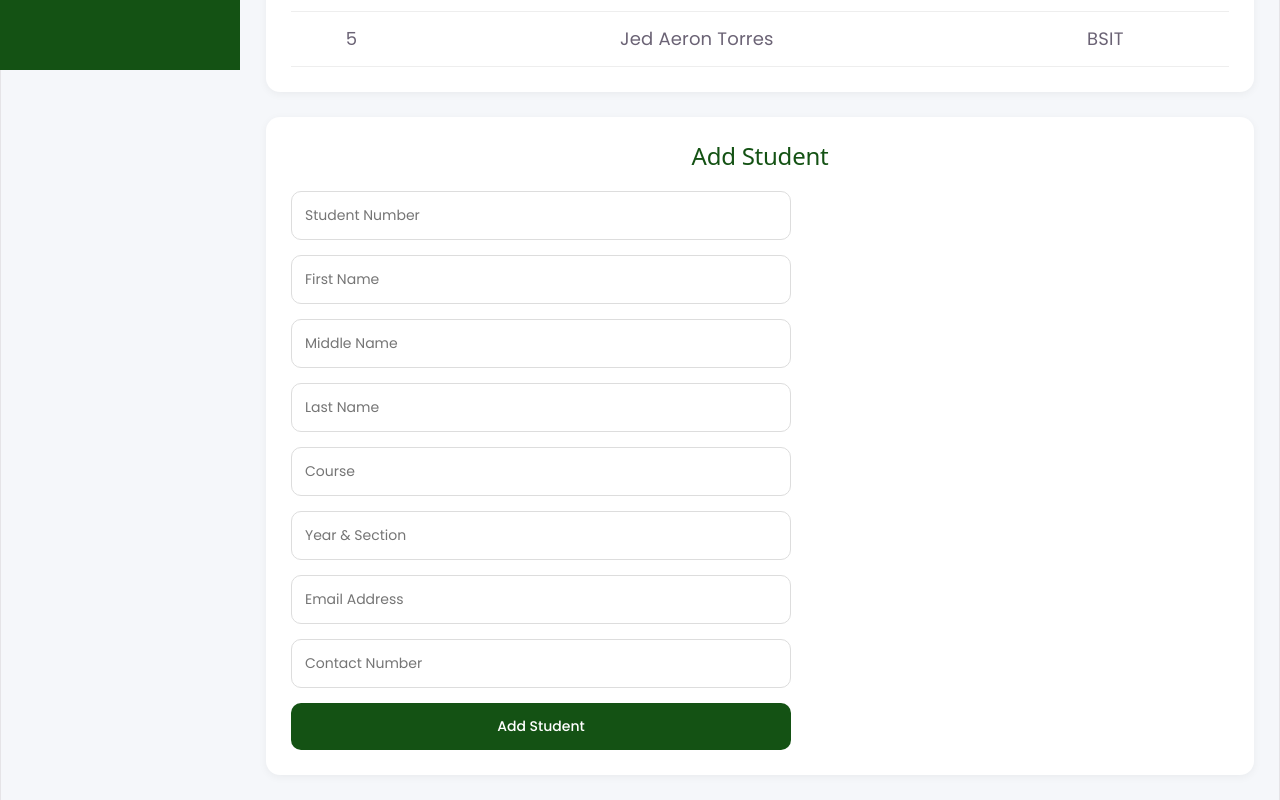
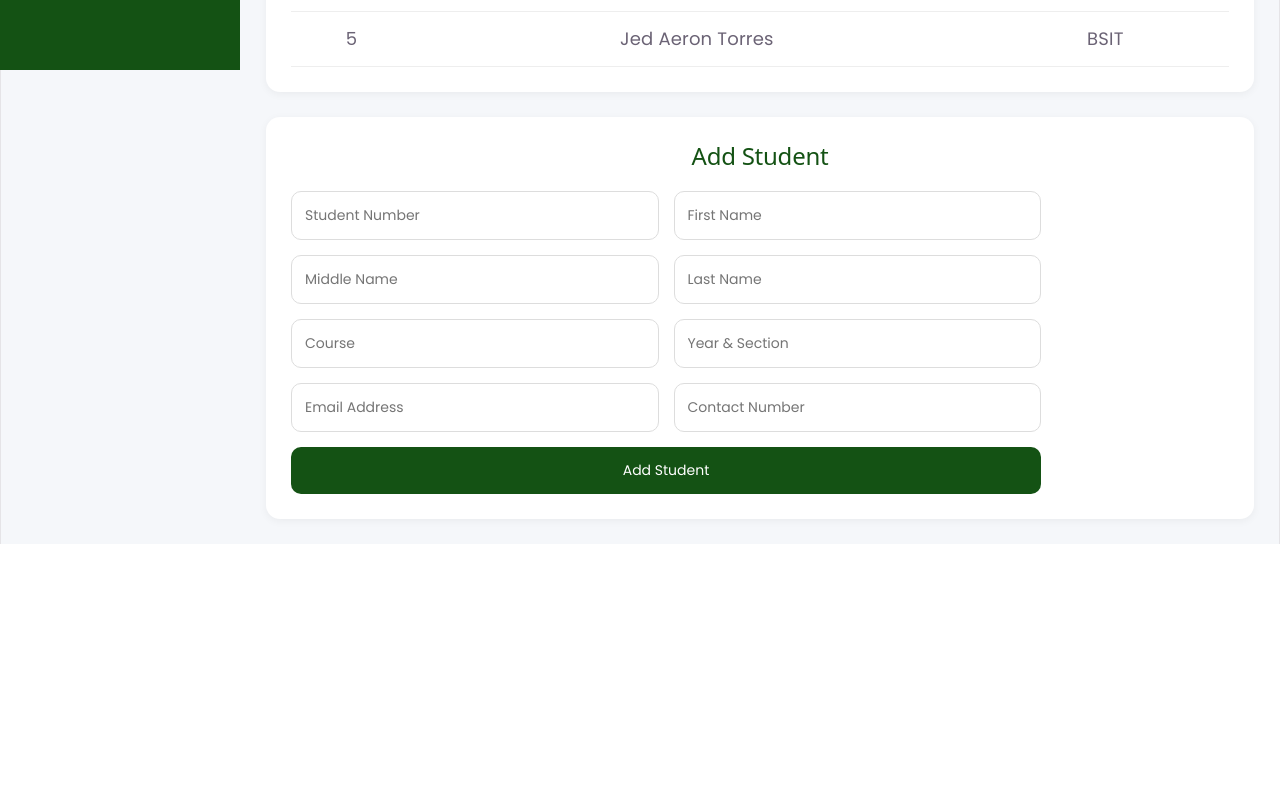
Before and after one commit to jedaerontorres-hub/student-portal, a React (Vite) app: page / in a window 1280 px wide. Shown: the part 730-1530 px from the top of the page. After the commit the page ends 1274 px from the top, so only its background shows below. Built offline with nearby package versions, Linux system fonts and the light colour scheme.

Commit message:
updated UI design

```diff
--- a/src/App.css
+++ b/src/App.css
@@ -194,14 +194,16 @@
   margin-bottom:20px;
 }
 
-form{
-  display:flex;
-  flex-direction:column;
+/* 2-column layout */
+.student-form{
+  display:grid;
+  grid-template-columns:repeat(2, 1fr);
   gap:15px;
-  max-width:500px;
+  max-width:750px;
 }
 
-form input{
+/* inputs */
+.student-form input{
   width:100%;
   padding:13px;
   border:1px solid #ddd;
@@ -210,24 +212,32 @@
   font-size:14px;
 }
 
-button{
+/* button full width */
+.student-form button{
+  grid-column: span 2;
   background:#145214;
   color:white;
   border:none;
   padding:13px;
   border-radius:10px;
   cursor:pointer;
+  font-size:14px;
   transition:0.3s;
-  font-size:14px;
-  font-weight:500;
 }
 
-button:hover{
+.student-form button:hover{
   background:#0f3d0f;
 }
 
-/* ===== RESPONSIVE ===== */
+/* responsive */
 @media(max-width:768px){
+  .student-form{
+    grid-template-columns:1fr;
+  }
+
+  .student-form button{
+    grid-column: span 1;
+  }
 
   .container{
     flex-direction:column;
--- a/src/components/StudentForm.jsx
+++ b/src/components/StudentForm.jsx
@@ -22,6 +22,7 @@
   const handleSave = (e) => {
     e.preventDefault();
 
+    // simple validation
     if (
       !formData.studentNumber ||
       !formData.firstName ||
@@ -29,12 +30,13 @@
       !formData.course ||
       !formData.yearSection
     ) {
-      alert("Please fill in all required fields!");
+      alert("Please fill in required fields!");
       return;
     }
 
     alert("Successfully Added Student!");
 
+    // reset form
     setFormData({
       studentNumber: "",
       firstName: "",
@@ -51,9 +53,9 @@
     <section className="form-section">
       <h2>Add Student</h2>
 
-      <form onSubmit={handleSave}>
+      <form onSubmit={handleSave} className="student-form">
+
         <input
-          type="text"
           name="studentNumber"
           placeholder="Student Number"
           value={formData.studentNumber}
@@ -61,7 +63,6 @@
         />
 
         <input
-          type="text"
           name="firstName"
           placeholder="First Name"
           value={formData.firstName}
@@ -69,7 +70,6 @@
         />
 
         <input
-          type="text"
           name="middleName"
           placeholder="Middle Name"
           value={formData.middleName}
@@ -77,7 +77,6 @@
         />
 
         <input
-          type="text"
           name="lastName"
           placeholder="Last Name"
           value={formData.lastName}
@@ -85,7 +84,6 @@
         />
 
         <input
-          type="text"
           name="course"
           placeholder="Course"
           value={formData.course}
@@ -93,7 +91,6 @@
         />
 
         <input
-          type="text"
           name="yearSection"
           placeholder="Year & Section"
           value={formData.yearSection}
@@ -101,7 +98,6 @@
         />
 
         <input
-          type="email"
           name="email"
           placeholder="Email Address"
           value={formData.email}
@@ -109,7 +105,6 @@
         />
 
         <input
-          type="text"
           name="contact"
           placeholder="Contact Number"
           value={formData.contact}
@@ -117,6 +112,7 @@
         />
 
         <button type="submit">Add Student</button>
+
       </form>
     </section>
   );
```
